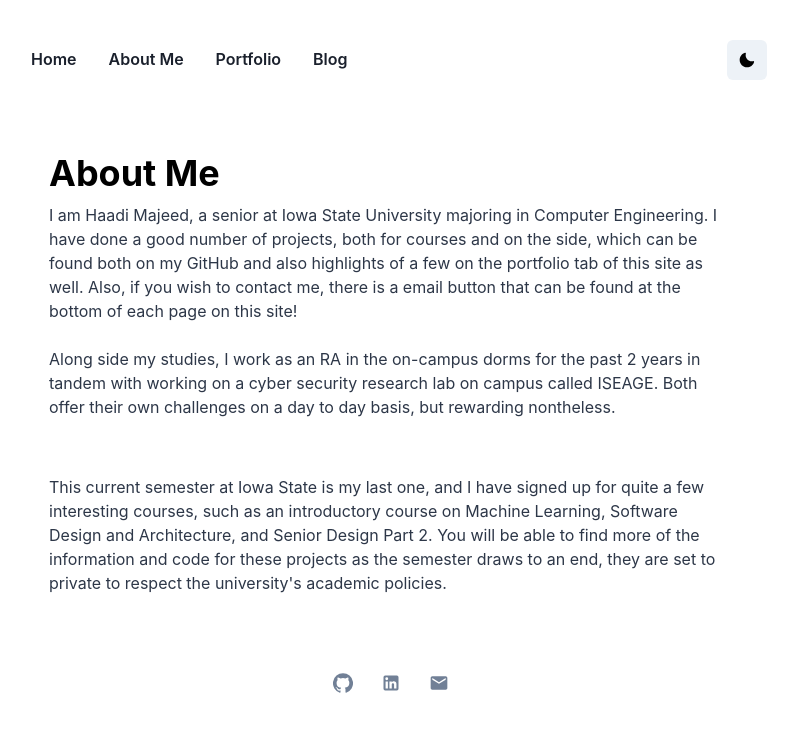
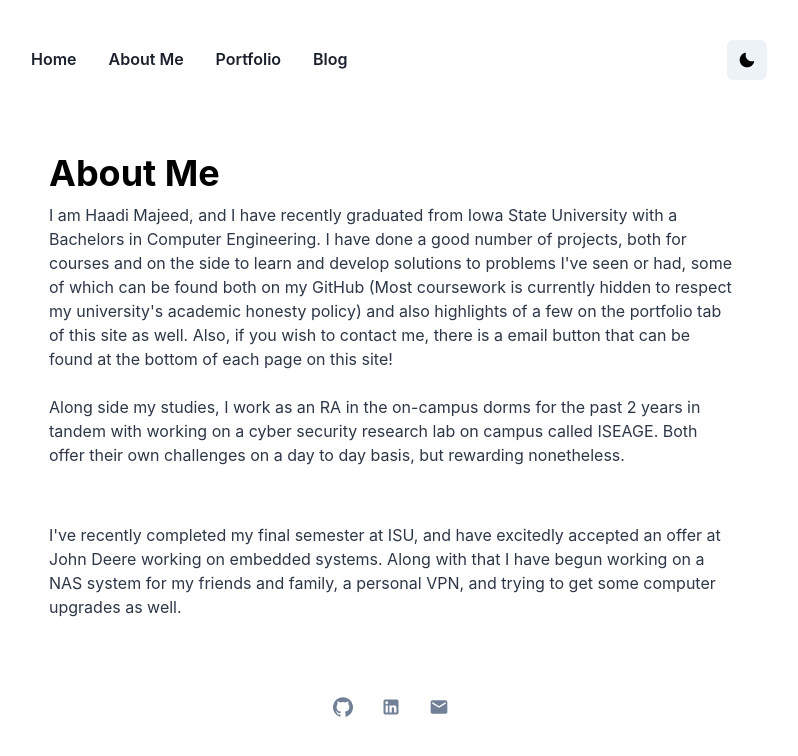
Before and after one commit to Haaduken/Haaduken.com, a Next.js app: page /aboutme in a window 1280 px wide. Shown: the top 756 px of the page, without its empty margins (249-1047 px from the left). Built offline with nearby package versions, Linux system fonts and the light colour scheme.

Commit message:
Some small content changes

```diff
--- a/pages/aboutme.js
+++ b/pages/aboutme.js
@@ -39,9 +39,8 @@ export default function Index() {
           >
             <Heading mb={2}>About Me</Heading>
             <Text color={colorSecondary[colorMode]}>
-              I am Haadi Majeed, a senior at Iowa State University majoring in
-              Computer Engineering. I have done a good number of projects, both
-              for courses and on the side, which can be found both on my GitHub
+              I am Haadi Majeed, and I have recently graduated from Iowa State University with a Bachelors in Computer Engineering. I have done a good number of projects, both
+              for courses and on the side to learn and develop solutions to problems I've seen or had, some of which can be found both on my GitHub (Most coursework is currently hidden to respect my university's academic honesty policy)
               and also highlights of a few on the portfolio tab of this site as
               well. Also, if you wish to contact me, there is a email button
               that can be found at the bottom of each page on this site!
@@ -58,7 +57,7 @@ export default function Index() {
                 .
               </Link>{" "}
               Both offer their own challenges on a day to day basis, but
-              rewarding nontheless.
+              rewarding nonetheless.
             </Text>
             <br />
           </Flex>
@@ -69,13 +68,7 @@ export default function Index() {
             maxWidth="700px"
           >
             <Text color={colorSecondary[colorMode]}>
-              This current semester at Iowa State is my last one, and I have
-              signed up for quite a few interesting courses, such as an
-              introductory course on Machine Learning, Software Design and
-              Architecture, and Senior Design Part 2. You will be able to find
-              more of the information and code for these projects as the
-              semester draws to an end, they are set to private to respect the
-              university's academic policies.
+              I've recently completed my final semester at ISU, and have excitedly accepted an offer at John Deere working on embedded systems. Along with that I have begun working on a NAS system for my friends and family, a personal VPN, and trying to get some computer upgrades as well.
             </Text>
           </Flex>
         </Stack>
--- a/pages/index.js
+++ b/pages/index.js
@@ -46,7 +46,7 @@ export default function Index() {
               I've graduated from Iowa State Engineering with a Bachelors of Science in Computer Engineering, and
               have taken the task of creating a website to learn how to properly
               do front end development. You can read more about the website in
-              the blog section. Development of the site going along nicely,
+              the blog section. Overall development of the site going along nicely,
               however as I continue to develop it, I have to stop and learn all
               about the new framework that I have switched to.
             </Text>
```
